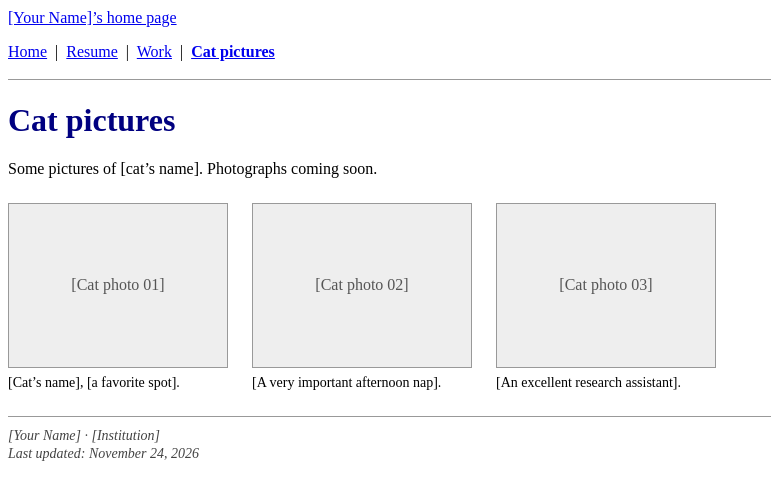
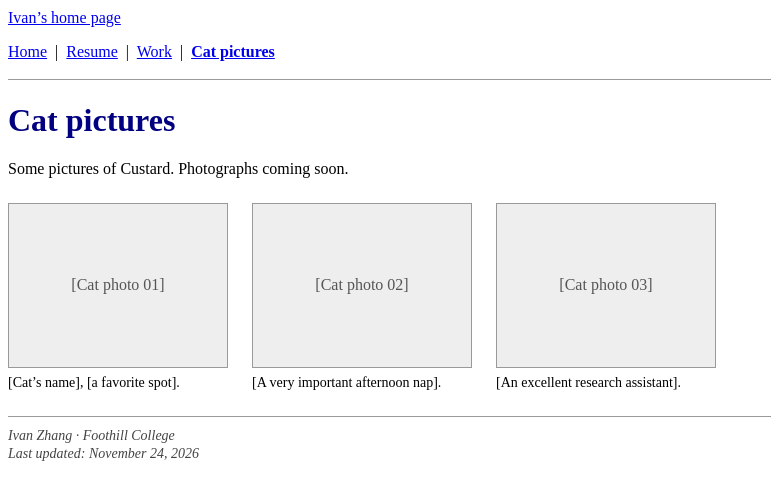
Before and after one commit to hn7c/hn7c.github.io, a plain HTML site: page cats.html in a window 1280 px wide. Shown: the whole page, without its empty margins (0-771 px from the left). Drawn offline with Linux system fonts and the light colour scheme; files that its build step writes are made by us from their sources.

Commit message:
Update page title and author information in cats.html

```diff
--- a/cats.html
+++ b/cats.html
@@ -4,16 +4,16 @@
 <meta charset="utf-8">
 <meta name="viewport" content="width=device-width, initial-scale=1">
 <meta name="description" content="[Your Name]'s academic home page: resume, work, and cat pictures.">
-<title>Cat pictures - [Your Name]</title>
+<title>Cat pictures - A collection of all my cat pictures</title>
 <link rel="stylesheet" href="assets/style.css">
 </head>
 <body>
 <a class="skip" href="#main">Skip to content</a>
 <div class="site">
-<header><p><a href="index.html">[Your Name]’s home page</a></p><nav aria-label="Main navigation"><a href="index.html">Home</a> &nbsp;|&nbsp; <a href="resume.html">Resume</a> &nbsp;|&nbsp; <a href="work.html">Work</a> &nbsp;|&nbsp; <a href="cats.html" aria-current="page">Cat pictures</a></nav><hr></header>
+<header><p><a href="index.html">Ivan’s home page</a></p><nav aria-label="Main navigation"><a href="index.html">Home</a> &nbsp;|&nbsp; <a href="resume.html">Resume</a> &nbsp;|&nbsp; <a href="work.html">Work</a> &nbsp;|&nbsp; <a href="cats.html" aria-current="page">Cat pictures</a></nav><hr></header>
 <main id="main">
 <div class="page-heading"><h1>Cat pictures</h1></div>
-<p>Some pictures of [cat’s name]. Photographs coming soon.</p>
+<p>Some pictures of Custard. Photographs coming soon.</p>
 <div class="cat-gallery">
 <figure><div class="photo-placeholder"><svg viewBox="0 0 100 100" aria-hidden="true"><path d="M22 40V18l24 16h8l24-16v22c9 10 13 19 10 30-5 19-71 19-76 0-3-11 1-20 10-30Z"/><path d="M30 55h3m34 0h3M47 66l3 3 3-3M50 69v6M14 62l20 3m-19 9 19-3m52-9-20 3m19 9-19-3"/></svg><span>[Cat photo 01]</span></div><figcaption>[Cat’s name], [a favorite spot].</figcaption></figure>
 <figure><div class="photo-placeholder"><svg viewBox="0 0 100 100" aria-hidden="true"><path d="M22 40V18l24 16h8l24-16v22c9 10 13 19 10 30-5 19-71 19-76 0-3-11 1-20 10-30Z"/><path d="m27 57 8-3 8 3m14 0 8-3 8 3M47 66l3 3 3-3M50 69v6M14 62l20 3m-19 9 19-3m52-9-20 3m19 9-19-3"/></svg><span>[Cat photo 02]</span></div><figcaption>[A very important afternoon nap].</figcaption></figure>
@@ -21,7 +21,7 @@
 </div>
 
 </main>
-<footer><hr><address>[Your Name] · [Institution]<br>Last updated: November 24, 2026</address></footer>
+<footer><hr><address>Ivan Zhang · Foothill College<br>Last updated: November 24, 2026</address></footer>
 </div>
 </body>
 </html>
```
